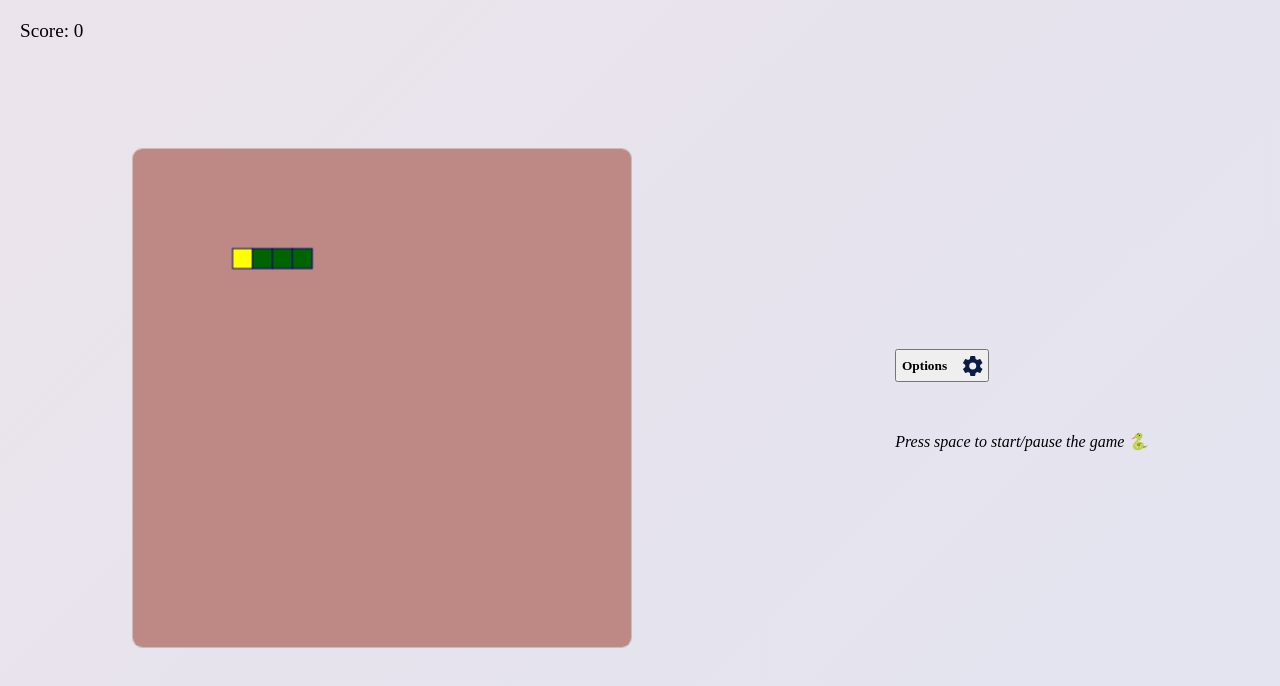
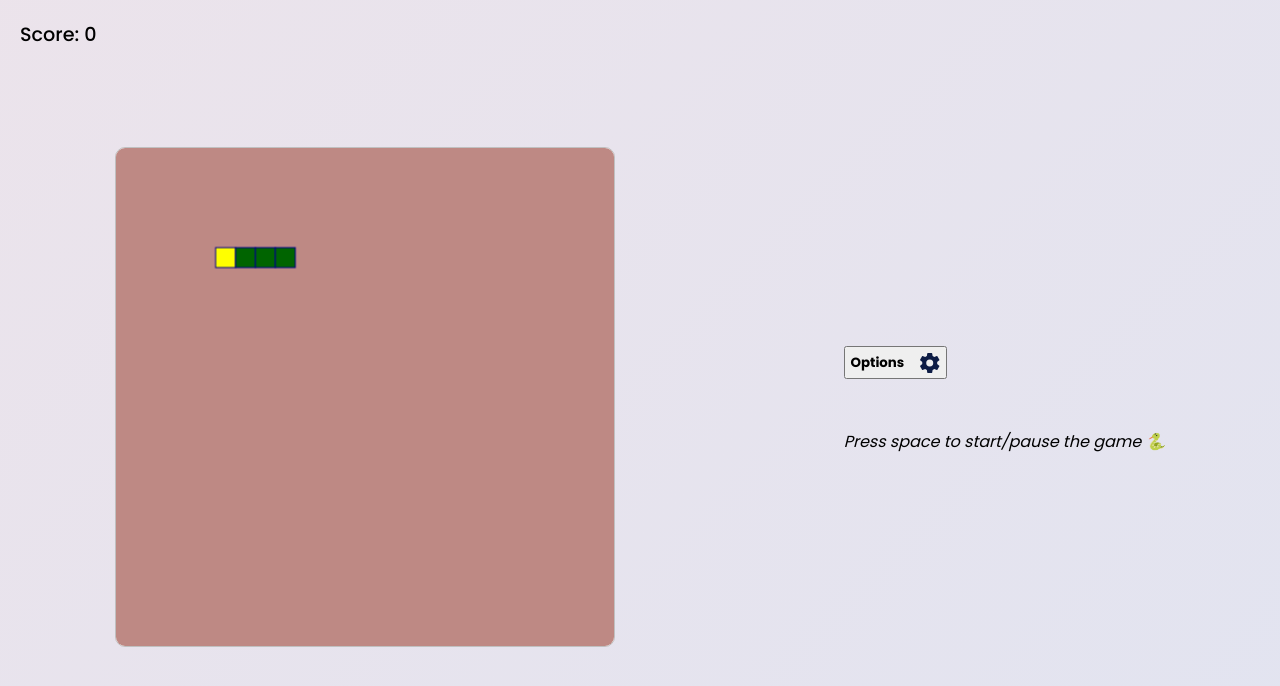
Before and after one commit to HasanMothaffar/Snake-TS, a website built with webpack: page index.html in a window 1280 px wide. Built offline with nearby package versions, Linux system fonts and the light colour scheme.

Commit message:
Import the required fonts from Google fonts

```diff
--- a/src/scss/app.scss
+++ b/src/scss/app.scss
@@ -4,6 +4,8 @@
 @use "./options";
 @use "./score";
 @use "./variables";
+
+@import url('https://fonts.googleapis.com/css2?family=Poppins:wght@400;500;700&display=swap');
 
 * {
 	box-sizing: border-box;
```
Also changed, not shown: dist/app.css.
